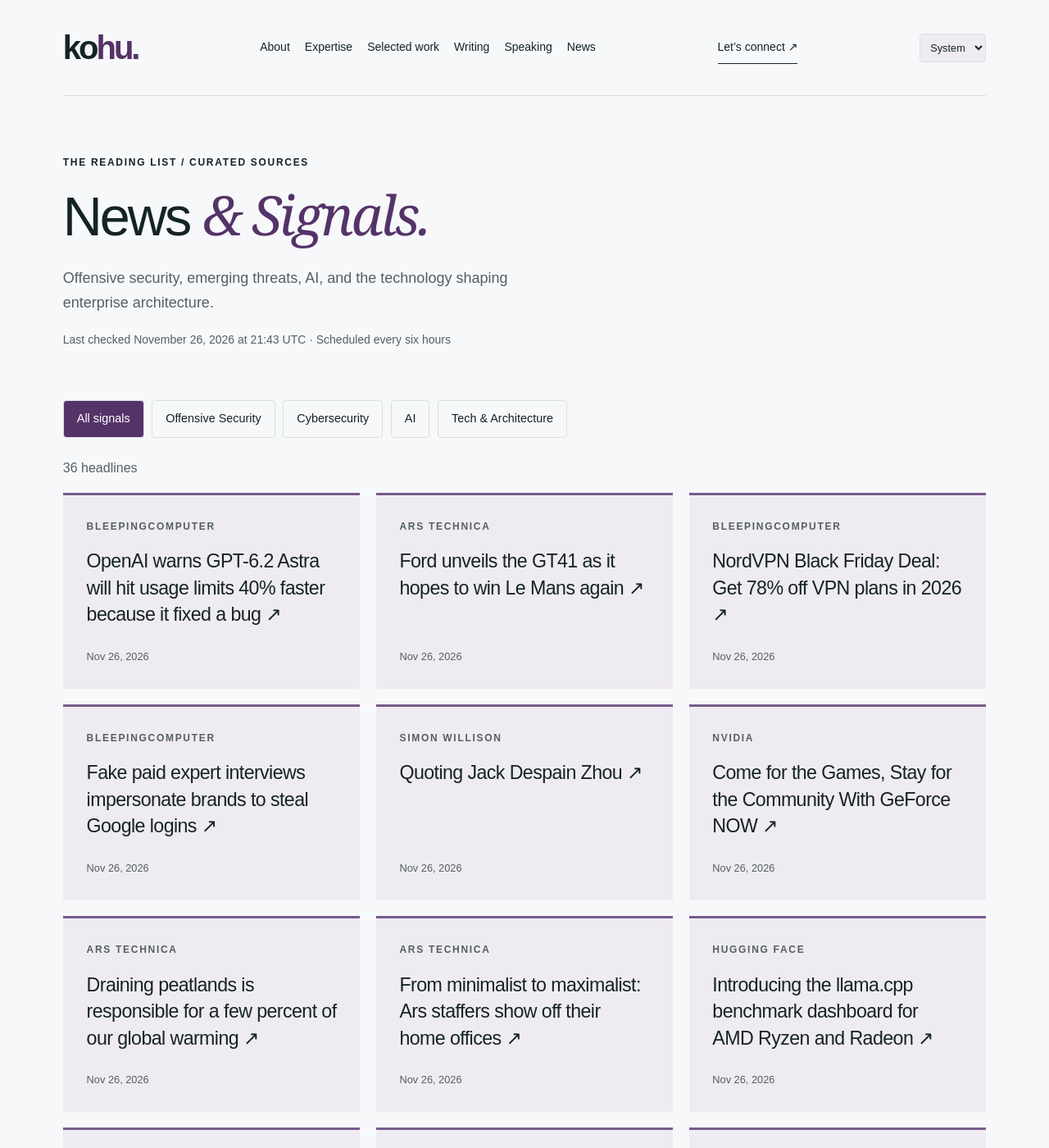
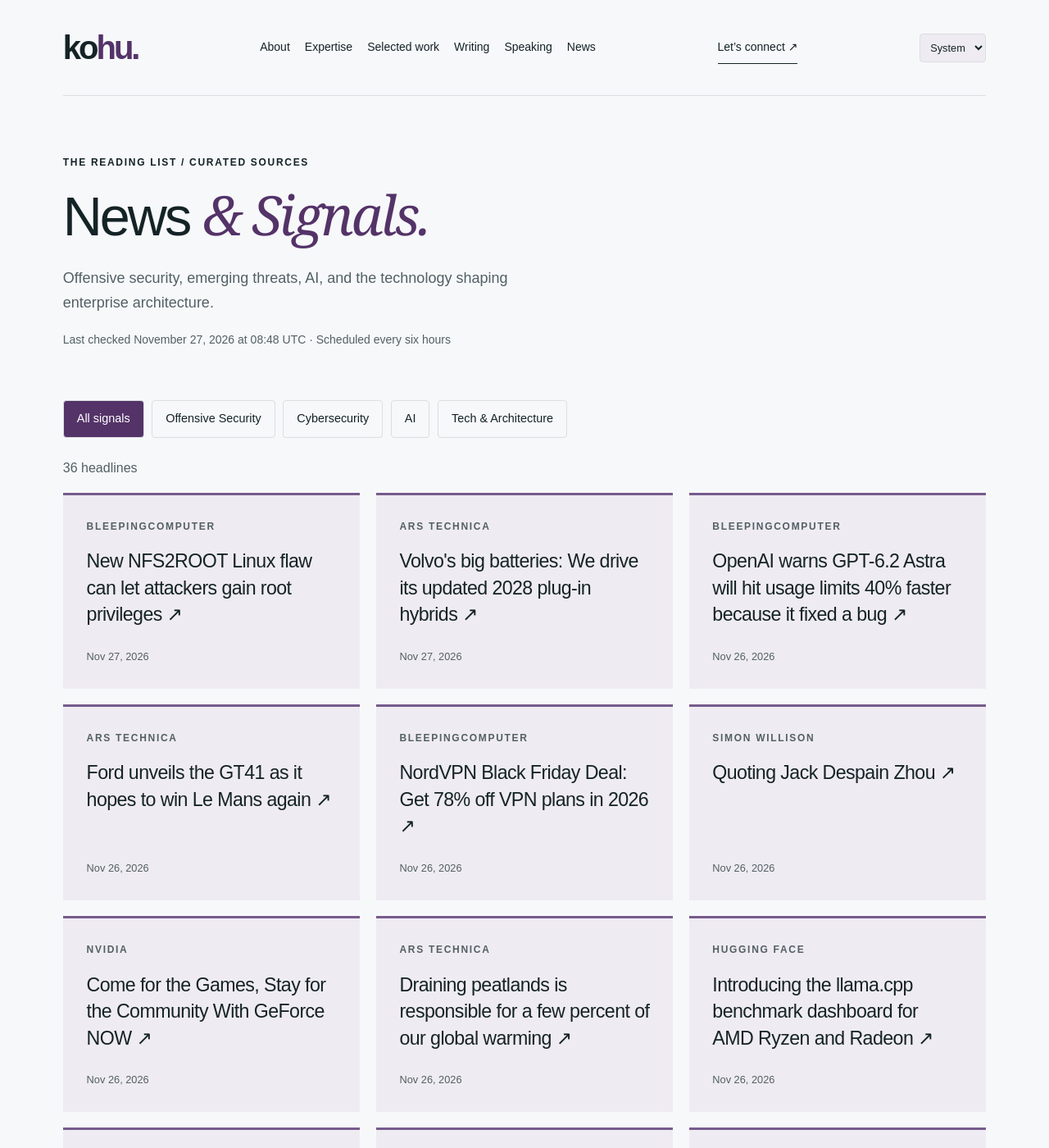
Before and after one commit to hntk/hntk.github.io, a Jekyll site: the page built from news/index.html, in a window 1280 px wide and 1400 px high. Shown: the whole window at 82% size. Built offline with Jekyll 4.4.1, drawn with Linux system fonts in a browser that asks for light colours; part of the change alters nothing that is shown.

Commit message:
Refresh News and Signals

```diff
--- a/_data/news.json
+++ b/_data/news.json
@@ -1,6 +1,22 @@
 {
-  "updated": "2026-11-26T21:43:52.217690+00:00",
+  "updated": "2026-11-27T08:48:31.396363+00:00",
   "items": [
+    {
+      "title": "New NFS2ROOT Linux flaw can let attackers gain root privileges",
+      "url": "https://www.bleepingcomputer.com/news/security/new-nfs2root-linux-flaw-can-let-attackers-gain-root-privileges/",
+      "published": "2026-11-27T08:06:58+00:00",
+      "source": "BleepingComputer",
+      "source_id": "bleepingcomputer",
+      "category": "cybersecurity"
+    },
+    {
+      "title": "Volvo's big batteries: We drive its updated 2028 plug-in hybrids",
+      "url": "https://arstechnica.com/cars/2026/11/volvos-big-batteries-we-drive-its-updated-2028-plug-in-hybrids/",
+      "published": "2026-11-27T08:00:53+00:00",
+      "source": "Ars Technica",
+      "source_id": "ars-technica",
+      "category": "tech-architecture"
+    },
     {
       "title": "OpenAI warns GPT-6.2 Astra will hit usage limits 40% faster because it fixed a bug",
       "url": "https://www.bleepingcomputer.com/news/artificial-intelligence/openai-warns-gpt-62-astra-will-hit-usage-limits-40-percent-faster-because-it-fixed-a-bug/",
@@ -26,14 +42,6 @@
       "category": "cybersecurity"
     },
     {
-      "title": "Fake paid expert interviews impersonate brands to steal Google logins",
-      "url": "https://www.bleepingcomputer.com/news/apple/fake-paid-expert-interviews-impersonate-brands-to-steal-google-logins/",
-      "published": "2026-11-26T17:15:27+00:00",
-      "source": "BleepingComputer",
-      "source_id": "bleepingcomputer",
-      "category": "cybersecurity"
-    },
-    {
       "title": "Quoting Jack Despain Zhou",
       "url": "https://simonwillison.net/2026/Nov/26/jack-despain-zhou/",
       "published": "2026-11-26T15:09:31+00:00",
@@ -53,14 +61,6 @@
       "title": "Draining peatlands is responsible for a few percent of our global warming",
       "url": "https://arstechnica.com/science/2026/11/draining-peatlands-is-responsible-for-a-few-percent-of-our-global-warming/",
       "published": "2026-11-26T12:15:42+00:00",
-      "source": "Ars Technica",
-      "source_id": "ars-technica",
-      "category": "tech-architecture"
-    },
-    {
-      "title": "From minimalist to maximalist: Ars staffers show off their home offices",
-      "url": "https://arstechnica.com/features/2026/11/from-minimalist-to-maximalist-ars-staffers-show-off-their-home-offices/",
-      "published": "2026-11-26T12:00:14+00:00",
       "source": "Ars Technica",
       "source_id": "ars-technica",
       "category": "tech-architecture"
@@ -295,79 +295,79 @@
       "id": "ars-technica",
       "name": "Ars Technica",
       "status": "ok",
-      "last_success": "2026-11-26T21:43:52.217690+00:00"
+      "last_success": "2026-11-27T08:48:31.396363+00:00"
     },
     {
       "id": "bleepingcomputer",
       "name": "BleepingComputer",
       "status": "ok",
-      "last_success": "2026-11-26T21:43:52.217690+00:00"
+      "last_success": "2026-11-27T08:48:31.396363+00:00"
     },
     {
       "id": "cloudflare",
       "name": "Cloudflare",
       "status": "ok",
-      "last_success": "2026-11-26T21:43:52.217690+00:00"
+      "last_success": "2026-11-27T08:48:31.396363+00:00"
     },
     {
       "id": "dark-reading",
       "name": "Dark Reading",
       "status": "ok",
-      "last_success": "2026-11-26T21:43:52.217690+00:00"
+      "last_success": "2026-11-27T08:48:31.396363+00:00"
     },
     {
       "id": "hugging-face",
       "name": "Hugging Face",
       "status": "ok",
-      "last_success": "2026-11-26T21:43:52.217690+00:00"
+      "last_success": "2026-11-27T08:48:31.396363+00:00"
     },
     {
       "id": "microsoft-research",
       "name": "Microsoft Research",
       "status": "ok",
-      "last_success": "2026-11-26T21:43:52.217690+00:00"
+      "last_success": "2026-11-27T08:48:31.396363+00:00"
     },
     {
       "id": "nvidia",
       "name": "NVIDIA",
       "status": "ok",
-      "last_success": "2026-11-26T21:43:52.217690+00:00"
+      "last_success": "2026-11-27T08:48:31.396363+00:00"
     },
     {
       "id": "portswigger",
       "name": "PortSwigger Research",
       "status": "ok",
-      "last_success": "2026-11-26T21:43:52.217690+00:00"
+      "last_success": "2026-11-27T08:48:31.396363+00:00"
     },
     {
       "id": "schneier",
       "name": "Schneier on Security",
       "status": "ok",
-      "last_success": "2026-11-26T21:43:52.217690+00:00"
+      "last_success": "2026-11-27T08:48:31.396363+00:00"
     },
     {
       "id": "simon-willison",
       "name": "Simon Willison",
       "status": "ok",
-      "last_success": "2026-11-26T21:43:52.217690+00:00"
+      "last_success": "2026-11-27T08:48:31.396363+00:00"
     },
     {
       "id": "specterops",
       "name": "SpecterOps",
       "status": "ok",
-      "last_success": "2026-11-26T21:43:52.217690+00:00"
+      "last_success": "2026-11-27T08:48:31.396363+00:00"
     },
     {
       "id": "trail-of-bits",
       "name": "Trail of Bits",
       "status": "ok",
-      "last_success": "2026-11-26T21:43:52.217690+00:00"
+      "last_success": "2026-11-27T08:48:31.396363+00:00"
     },
     {
       "id": "wired",
       "name": "WIRED Security",
       "status": "ok",
-      "last_success": "2026-11-26T21:43:52.217690+00:00"
+      "last_success": "2026-11-27T08:48:31.396363+00:00"
     }
   ]
 }
```
